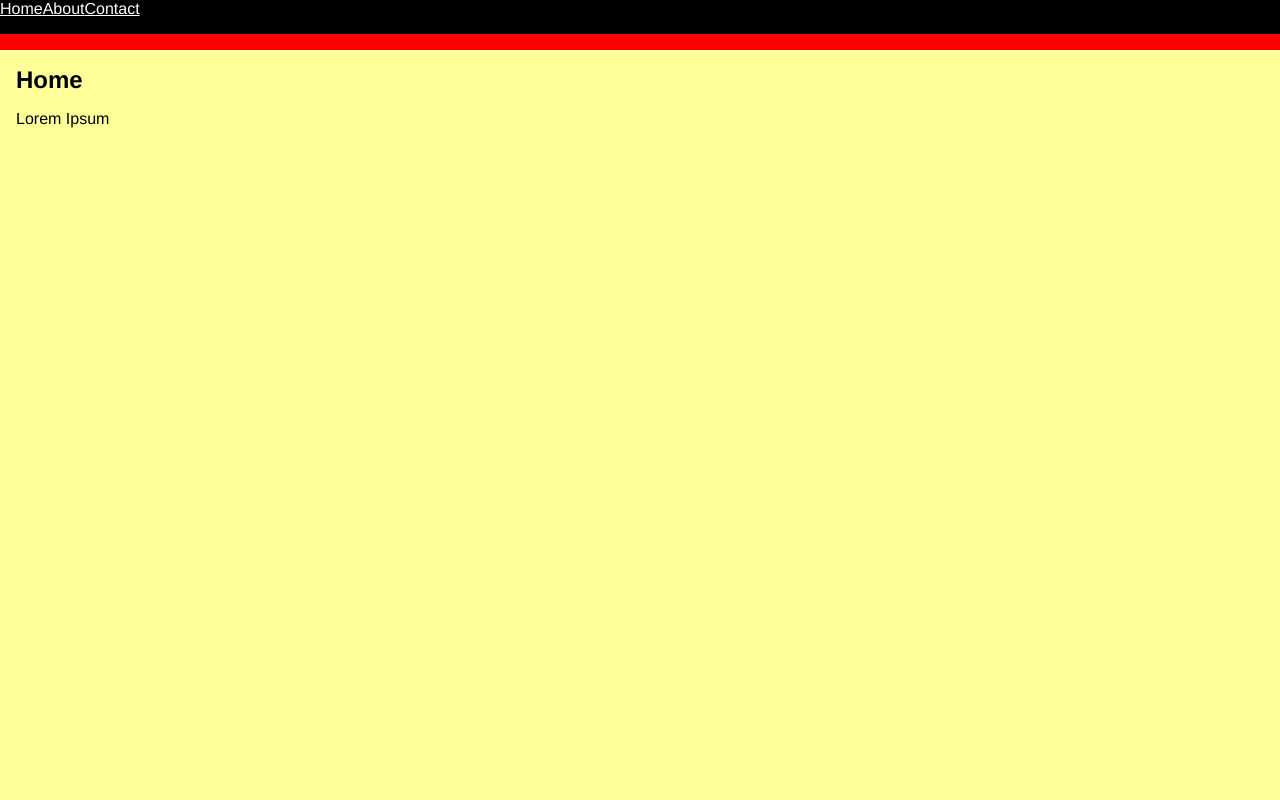
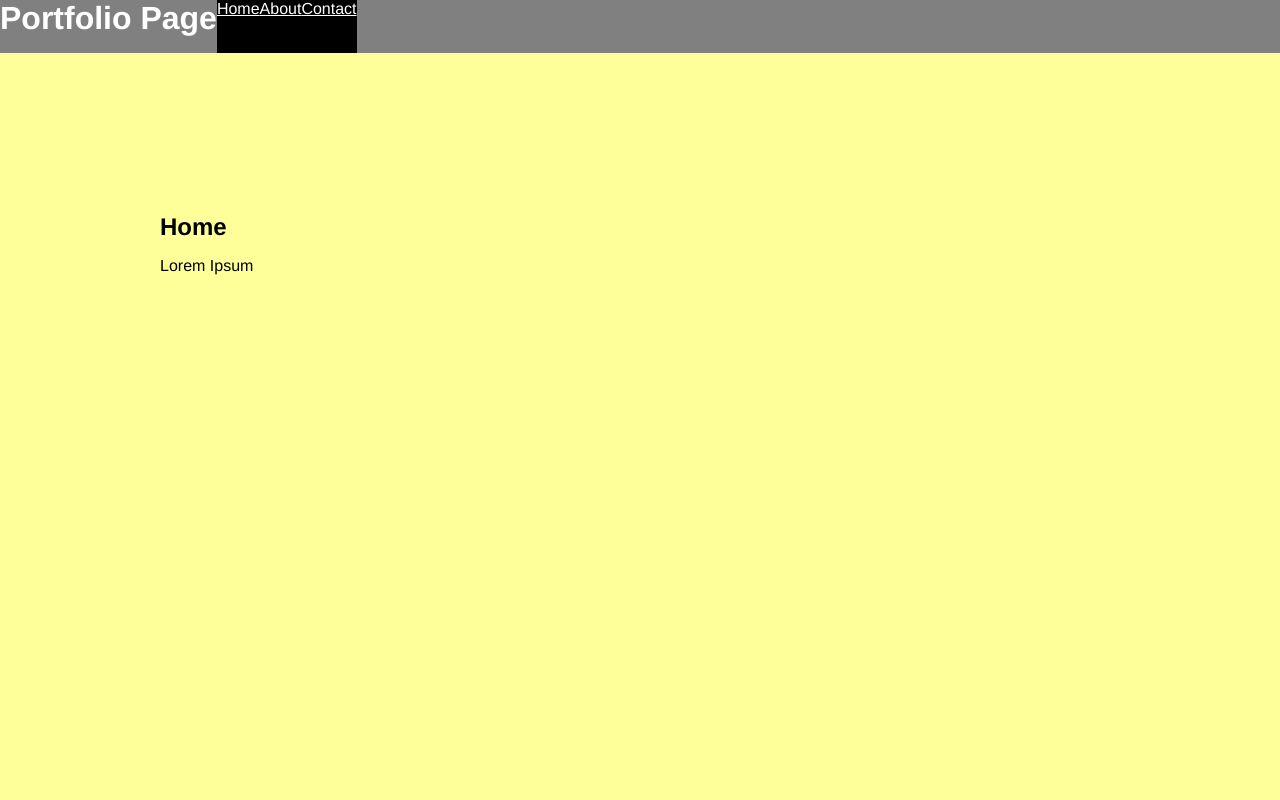
Before and after one commit to kuure/single-page-portfolio, a plain HTML site: page index.html in a window 1280 px wide. Shown: the top 800 px of the page. Drawn offline with Linux system fonts and the light colour scheme.

Commit message:
final(?) version with everyting in place, but ugly

```diff
--- a/css/stylesheet.css
+++ b/css/stylesheet.css
@@ -19,6 +19,8 @@
 body {
 	font-family: "Helvetica","Arial",sans-serif;
 	background-color: hsl(0,100%,50%);
+	display: flex;
+	flex-direction: column;
 }
 
 /* set initial values for bottom margins */
@@ -38,7 +40,8 @@ img {
 /* you can apply styles to every <section> tag by using the
  * element name selector */
 section {
-	padding: 1rem;
+	/* this padding has been cranked up to make sure it shows up past the header element */
+	padding: 10rem;
 	height: 100vh;
 }
 
@@ -60,7 +63,6 @@ section {
 
 
 
-/* the nav element */
 nav {
 	/* background color*/
 	background-color: hsl(0,0%,0%);
@@ -80,3 +82,20 @@ nav ul li a {
 	/* change the color of the link tags */
 	color: hsl(0,0%,100%);
 }
+
+/* header, not head */
+header {
+
+	/* color and background */
+	color: hsl(0,0%,100%);
+	background-color: hsl(0,0%,50%);
+
+	/* tell this to be sticky - always in the same place on
+	 * screen - and where that place should be */
+	position: sticky;
+	top: 0;
+
+	/* this allows for max flexibility for displaying elements
+	 * along any axix */
+	display: flex;
+}
--- a/index.html
+++ b/index.html
@@ -16,6 +16,10 @@
 
 	<body>
 
+		<header>
+
+			<h1>Portfolio Page</h1>
+
 			<nav>
 				<ul>
 					<li><a href="#home">Home</a></li>
@@ -23,6 +27,8 @@
 					<li><a href="#contact">Contact</a></li>
 				</ul>
 			</nav>
+
+		</header>
 
 
 		<section id="home">
```
Also changed, not shown: 1 other file. Lines whose indentation alone changed are shown as unchanged.
